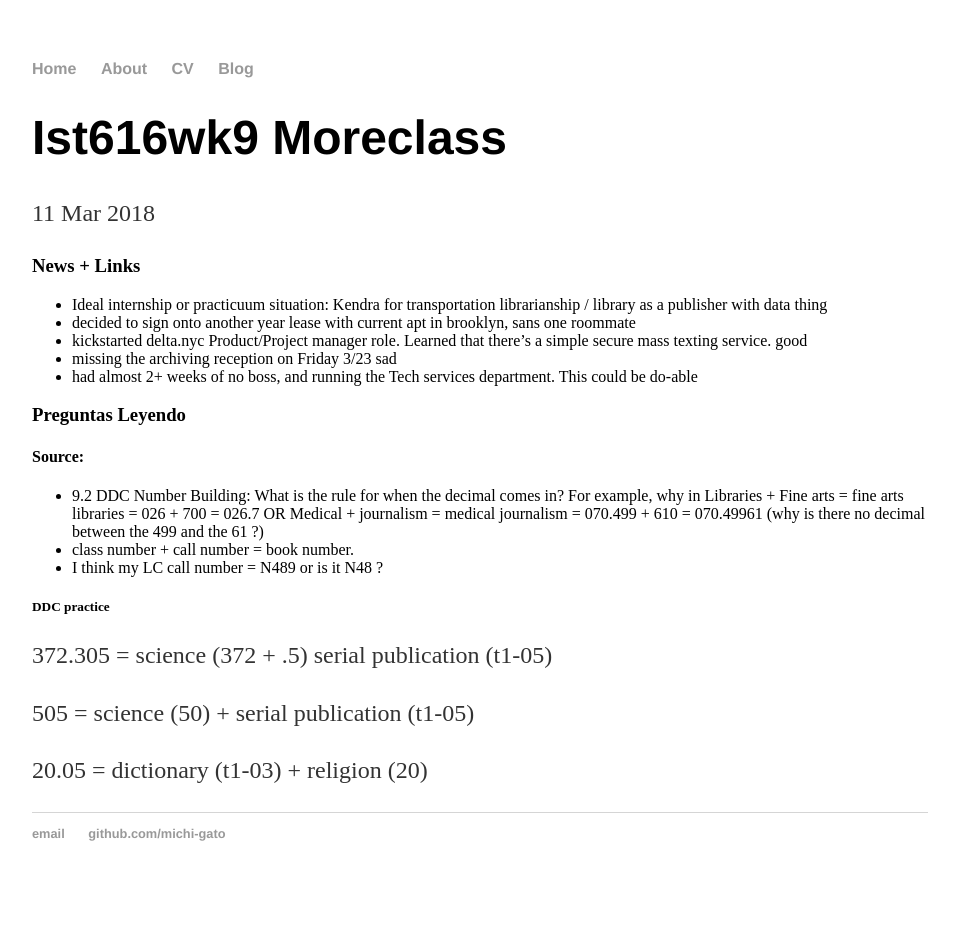
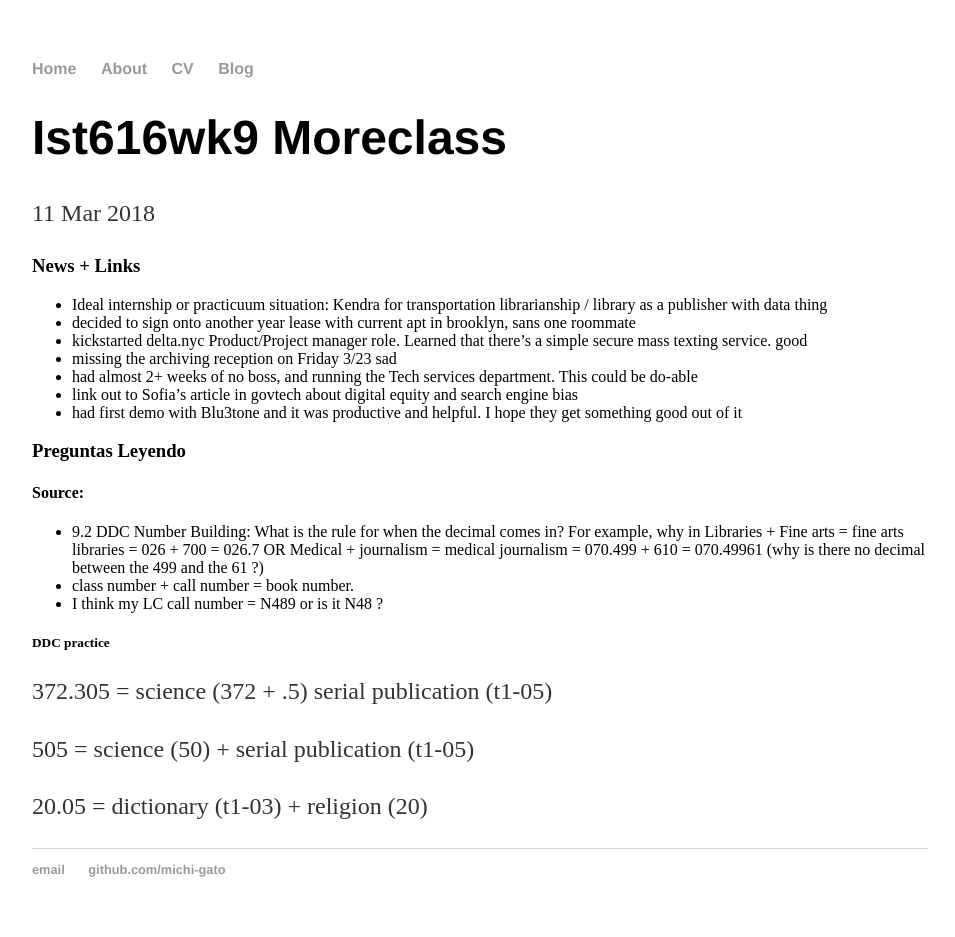
Before and after one commit to cat-alog/cat-alog.github.io, a Jekyll site: the page built from _posts/2018-03-11-ist616wk9-moreclass.md, in a window 1280 px wide. Shown: the whole page, without its empty margins (160-1115 px from the left). Built offline with Jekyll 4.4.1, drawn with Linux system fonts in a browser that asks for light colours; before the commit the page ends 901 px from its top, so only the background shows below that.

Commit message:
Update 2018-03-11-ist616wk9-moreclass.md

```diff
--- a/_posts/2018-03-11-ist616wk9-moreclass.md
+++ b/_posts/2018-03-11-ist616wk9-moreclass.md
@@ -10,6 +10,8 @@ date: 2018-03-11
 * kickstarted delta.nyc Product/Project manager role. Learned that there's a simple secure mass texting service. good
 * missing the archiving reception on Friday 3/23 sad
 * had almost 2+ weeks of no boss, and running the Tech services department. This could be do-able
+* link out to Sofia's article in govtech about digital equity and search engine bias
+* had first demo with Blu3tone and it was productive and helpful. I hope they get something good out of it
 
 ### Preguntas Leyendo
 #### Source:
```
